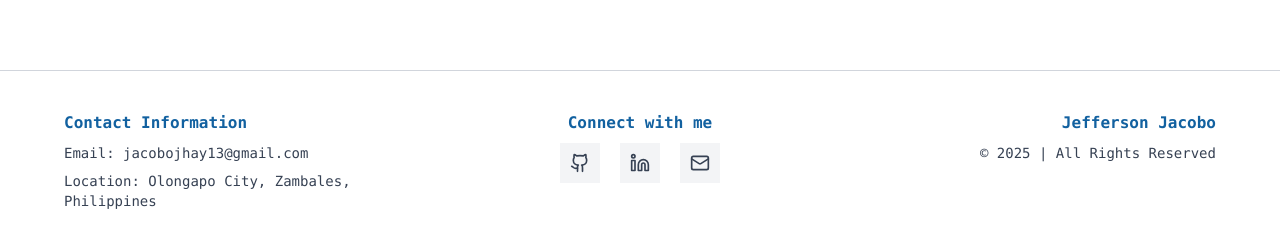
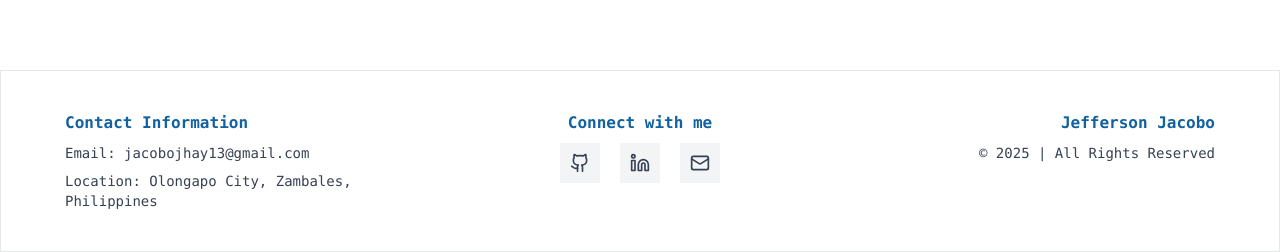
Before and after one commit to jjacobo-00/portfolio-v2, a React (Vite) app: page / in a window 1280 px wide. Shown: the part 3038-3290 px from the top of the page. Built offline with nearby package versions, Linux system fonts and the light colour scheme.

Commit message:
Update: footer minor ui

```diff
--- a/src/components/Footer.jsx
+++ b/src/components/Footer.jsx
@@ -5,7 +5,7 @@ const email = 'jacobojhay13@gmail.com';
 
 const Footer = () => {
   return (
-    <footer className="w-full border-t border-gray-300 px-4 sm:px-6 md:px-16 py-10 text-gray-700 font-mono transition-colors">
+    <footer className="w-full border border-gray-200 px-4 sm:px-6 md:px-16 py-10 text-gray-700 font-mono transition-colors">
       <div className="max-w-screen-xl mx-auto grid grid-cols-1 md:grid-cols-3 gap-8 text-sm">
         {/* Contact Info */}
         <div className="text-center md:text-left space-y-2">
```
